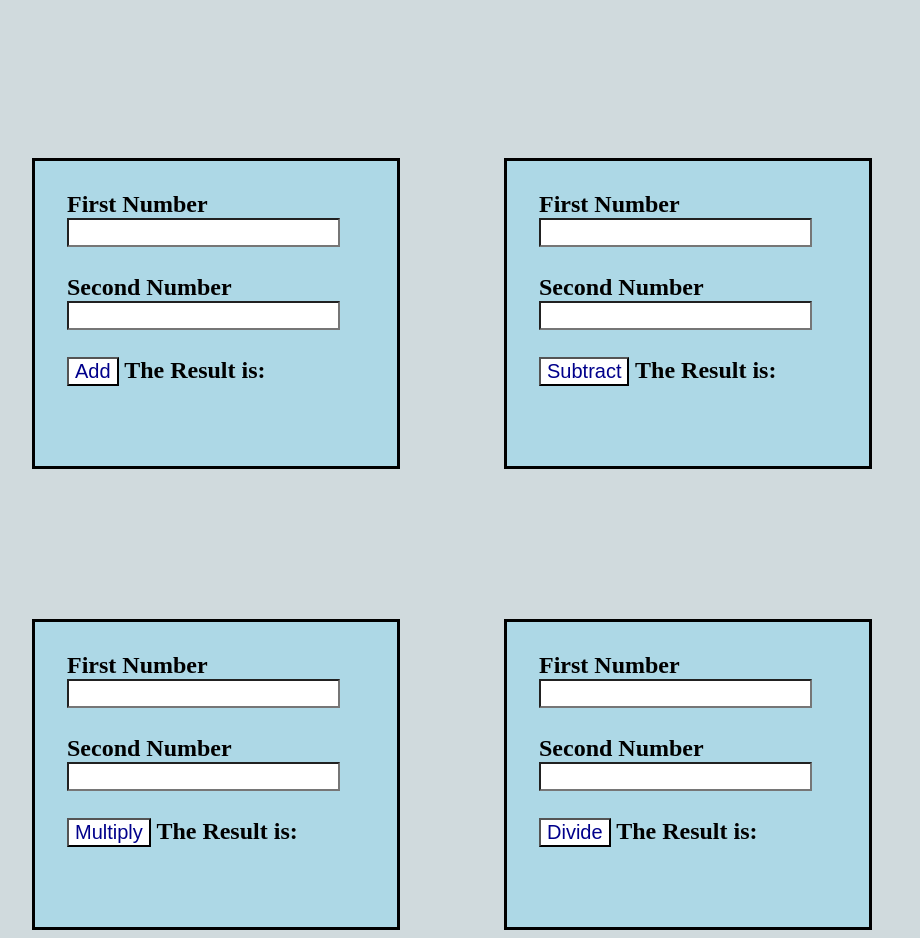
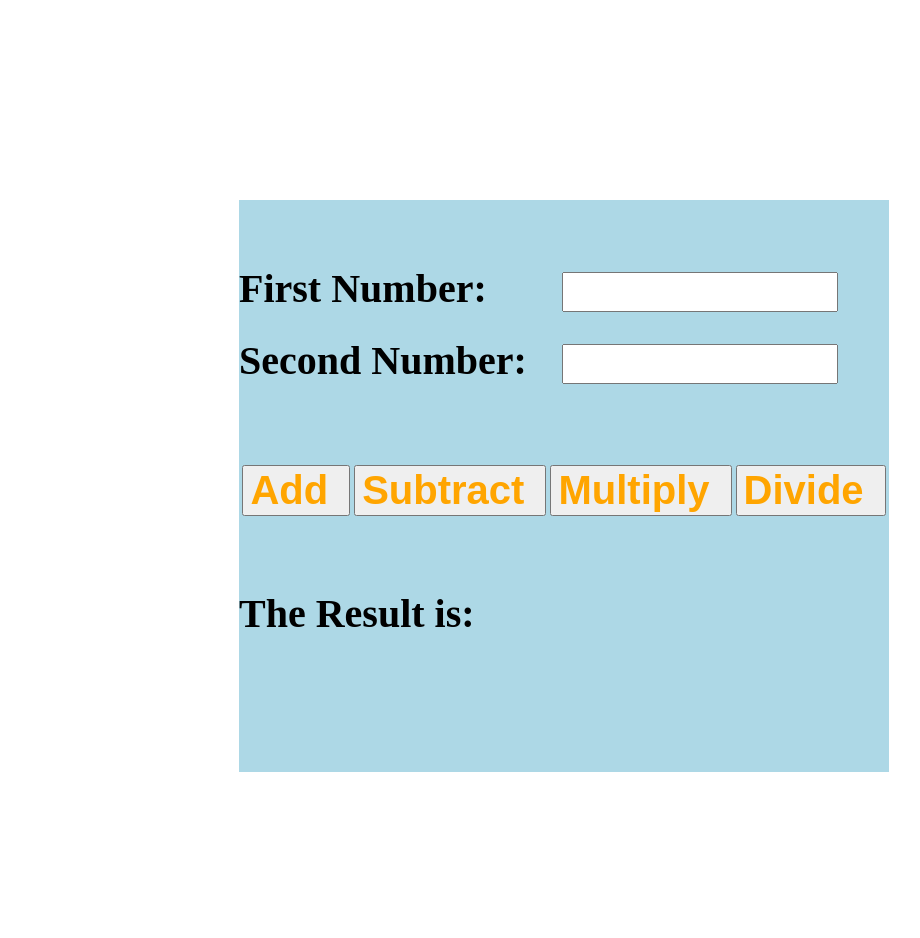
Before and after one commit to rafael-fernandez/fsw-110, a plain HTML site: page week4/Project 2 - Build a Calculator with HTML and JS/index.html in a window 1280 px wide. Shown: the whole page, without its empty margins (76-996 px from the left). After the commit the page ends 800 px from the top, so only its background shows below. Drawn offline with Linux system fonts and the light colour scheme.

Commit message:
modified index.html

```diff
--- a/week4/Project 2 - Build a Calculator with HTML and JS/index.html
+++ b/week4/Project 2 - Build a Calculator with HTML and JS/index.html
@@ -11,59 +11,30 @@
 
 
 
-                                            <!--ADD-->
-<div class="myCal">
-First Number
-<input type="number" value="" id="number1"><br><br>
-Second Number
-<input type="number" value="" id="numbers1"><br><br>
-<input type="submit" value="Add"  onclick="return myCal()">
-<b> The Result is:</b><br><br>
-<span id="result1"> </span>
-</div>
+<div class="container">
 
+        First Number:      <input type="number" value="" id="number">
+        Second Number: <input type="number" value="" id="numbers">
 
-                                                <!--SUBTRACT-->
-<div class="myCal2">
-First Number
-<input type="number" value="" id="number2"><br><br>
-Second Number
-<input type="number" value="" id="numbers2"><br><br>
-<input type="submit" value="Subtract" onclick="return myCal1()">
-<b> The Result is:</b><br><br>
-<span id="result2"> </span>
-</div>
-
-                                                <!--MULTIPLY-->
-<div class="myCal3">
-First Number
-<input type="number" value="" id="number3"><br><br>
-Second Number
-<input type="number" value="" id="numbers3"><br><br>
-<input type="submit" value="Multiply" onclick="return myCal2()">
-<b> The Result is:</b><br><br>
-<span id="result3"> </span>
-</div>
-
-                                                <!--DIVIDE-->
-<div class="myCal4">
-First Number
-<input type="number" value="" id="number4"><br><br>
-Second Number
-<input type="number" value="" id="numbers4"><br><br>
-<input type="submit" value="Divide" onclick="return myCal3()">
-<b> The Result is:</b><br><br>
-<span id="result4"> </span>
 </div>
 
 
 
+    <div class="output">
+        <input type="submit" value="Add" onclick="return add()">
+        <input type="submit" value="Subtract" onclick="return subtract()">
+        <input type="submit" value="Multiply" onclick="return multiply()">
+        <input type="submit" value="Divide" onclick="return divide()">
+
+    </div>
 
 
 
+    <div class="final">
+        <b> The Result is:</b><br><br>
+        <span id="result"> </span>
 
-
-
+    </div>
 
 
 
--- a/week4/Project 2 - Build a Calculator with HTML and JS/index.js
+++ b/week4/Project 2 - Build a Calculator with HTML and JS/index.js
@@ -1,23 +1,23 @@
-function myCal() {
-    var a = parseInt(document.getElementById('number1').value);
-    var b = parseInt(document.getElementById('numbers1').value);
-    document.getElementById("result1").innerHTML = (a + b);
+function add() {
+    var a = parseInt(document.getElementById('number').value);
+    var b = parseInt(document.getElementById('numbers').value);
+    document.getElementById("result").innerHTML = (a + b);
 }
 
-function myCal1() {
-    var a = parseInt(document.getElementById('number2').value);
-    var b = parseInt(document.getElementById('numbers2').value);
-    document.getElementById("result2").innerHTML = (a - b);
+function subtract() {
+    var a = parseInt(document.getElementById('number').value);
+    var b = parseInt(document.getElementById('numbers').value);
+    document.getElementById("result").innerHTML = (a - b);
 }
 
-function myCal2() {
-    var a = document.getElementById('number3').value;
-    var b = document.getElementById('numbers3').value;
-    document.getElementById("result3").innerHTML = (a * b);
+function multiply() {
+    var a = document.getElementById('number').value;
+    var b = document.getElementById('numbers').value;
+    document.getElementById("result").innerHTML = (a * b);
 }
 
-function myCal3() {
-    var a = document.getElementById('number4').value;
-    var b = document.getElementById('numbers4').value;
-    document.getElementById("result4").innerHTML = (a / b);
+function divide() {
+    var a = document.getElementById('number').value;
+    var b = document.getElementById('numbers').value;
+    document.getElementById("result").innerHTML = (a / b);
 }
--- a/week4/Project 2 - Build a Calculator with HTML and JS/styles.css
+++ b/week4/Project 2 - Build a Calculator with HTML and JS/styles.css
@@ -1,35 +1,64 @@
-body {
-    background-color: rgb(208, 218, 221);
+.container {
+width:650px;
+height:150px;
+background-color: lightblue;
+margin: 0 auto;
+font-size: 40px;
+margin-top: 200px;
+padding-top: 40PX;
+font-weight: bold;
 }
 
+#number  {
+font-size: 30px;
+width: 250px;
+margin-left: 65px;
+padding-left: 2px;
+margin-top: 32px;
+text-align: left;
+  }
 
-div {
-border: solid;
-font-weight: bold;
-background-color: lightblue;
-display: inline-block;
-width: 330px;
-height: 275px;
-padding-left: 32px;
-padding-top: 30px;
-margin-top: 150px;
-margin-left: 100px;
-}
-
-
-.myCal, .myCal2,
-.myCal3, .myCal4 {
-font-size: 24px;
+#numbers {
+font-size: 30px;
+width: 250px;
+margin-left: 25px;
+padding-left: 2px;
+margin-top: 32px;
+text-align: left;
 }
 
 input {
-    background-color: white;
-   font-size: 20px;
-   color:darkblue
+font-size: 40px;
+margin-top: 75px;
+color: lightblue;
+padding-right: 20px;
+font-weight: bold;
+color: orange;
 }
 
-#result1, #result2,
-#result3, #result4 {
-color: red;
+.output {
+height: 200px;
+width: 650px;
+margin: 0 auto;
+text-align: center;
+background-color: lightblue;
+}
 
+.final {
+width:650px;
+height:100px;
+background-color: lightblue;
+margin: 0 auto;
+font-size: 40px;
+padding-bottom: 82px;
+color: black;
+text-align: left;
+background-color: lightblue;
 }
+
+span {
+margin-left: 75px;
+color: orange;
+font-weight: bold;
+background-color: white;
+}
```
Also changed, not shown: week4/Adding Event Listeners/index.js (+30 -2 lines).
